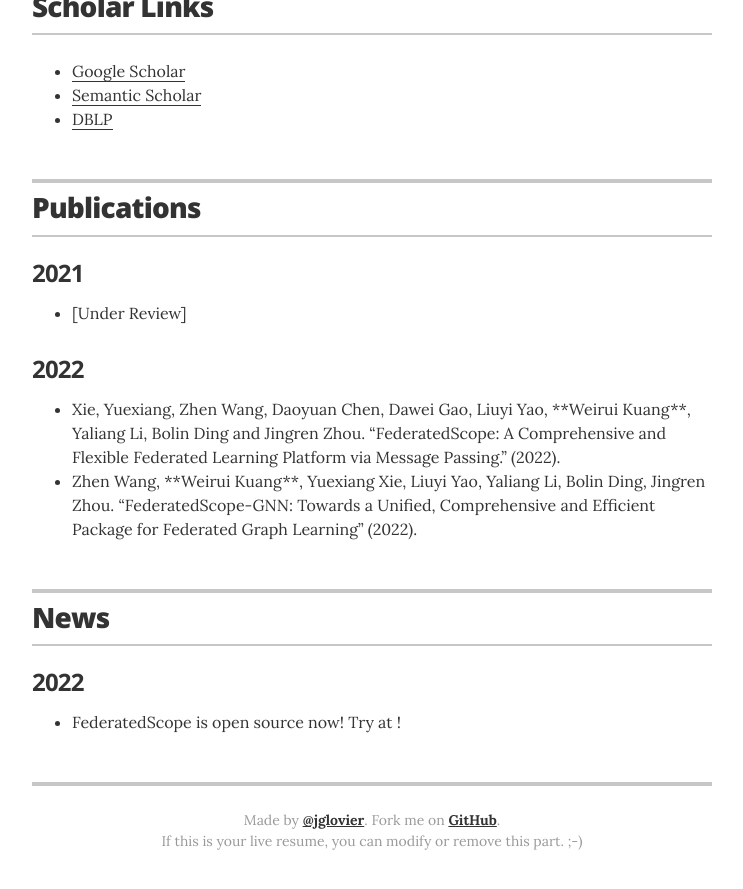
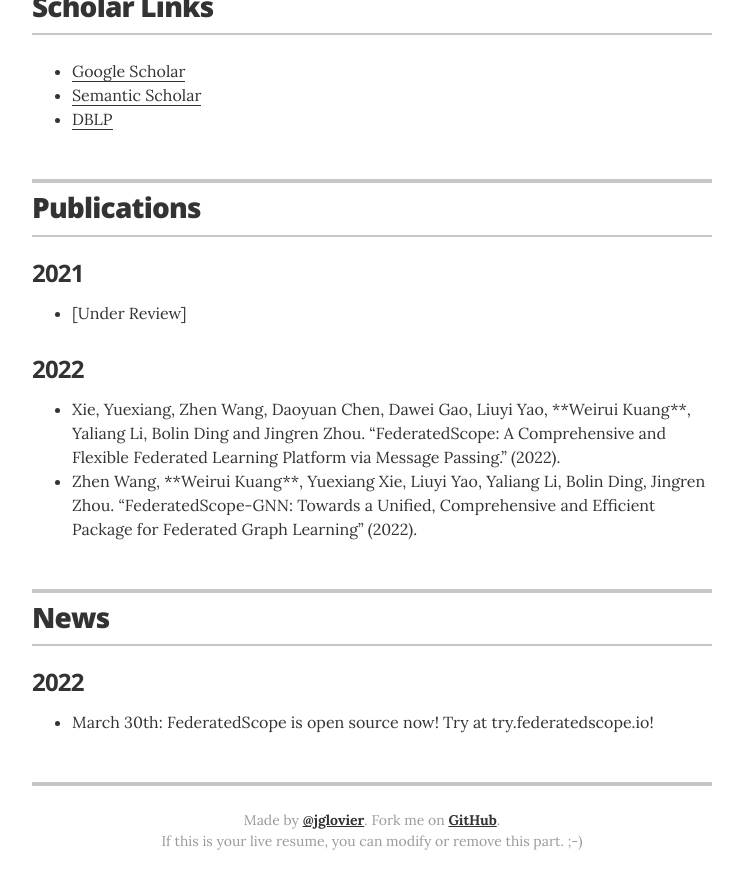
Before and after one commit to rayrayraykk/weiruikuang, a Jekyll site: the page built from index.html, in a window 1280 px wide and 900 px high, scrolled down 1144 px. Shown: the top 889 px of the window, without its empty margins (268-1011 px from the left). Built offline with Jekyll 4.4.1, drawn with Linux system fonts in a browser that asks for light colours.

Commit message:
add date

```diff
--- a/_data/news.yml
+++ b/_data/news.yml
@@ -1,3 +1,3 @@
 - year: 2022
   contents:
-    - content: "FederatedScope is open source now! Try at <try.federatedscope.io>!"
+    - content: "March 30th: FederatedScope is open source now! Try at try.federatedscope.io!"
```
